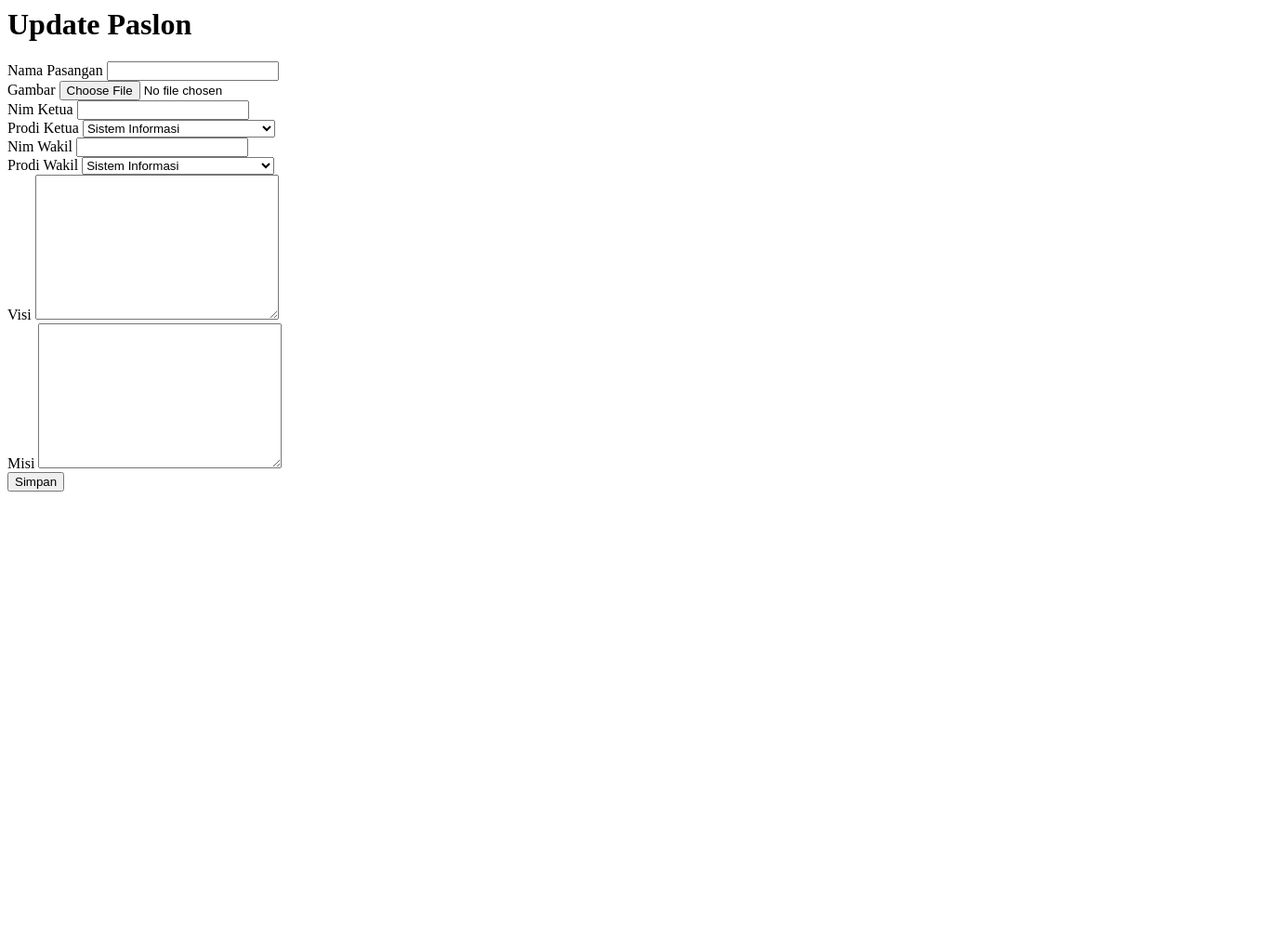
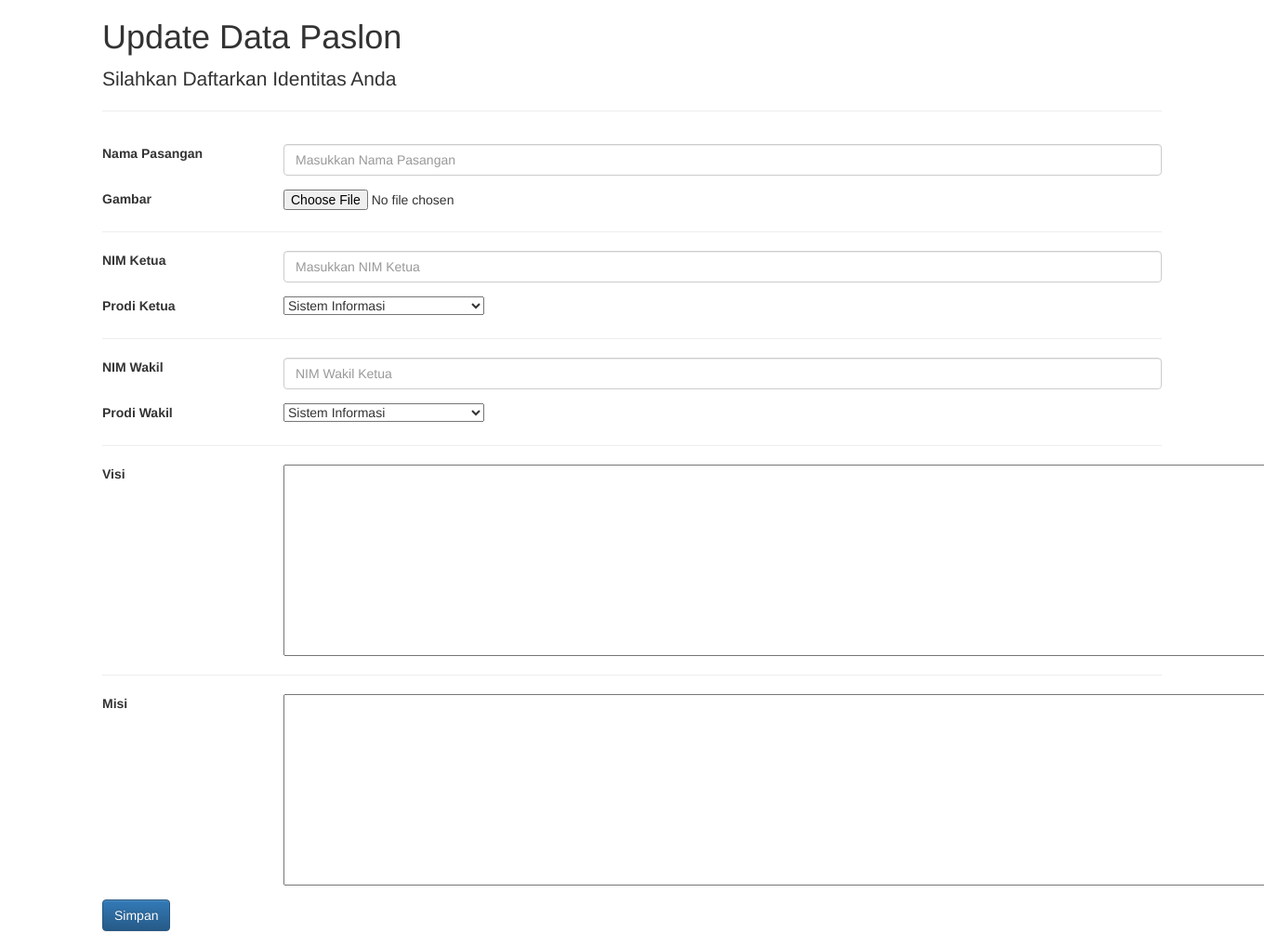
Before and after one commit to dewiaap/pemilu, a CodeIgniter app: page /pemilu/index.php/pemilwa/viewupdatepaslon/1 in a window 1360 px wide; the page is wider, and only the part inside the window is pictured. Shown: that part at 93% size. Before the commit the page ends 529 px from the top of that part, so only its background shows below. Run offline with CodeIgniter, Linux system fonts and the light colour scheme; a user stored in the database is signed in; data comes from the database, SQL or seed files in the repository; data that the repository does not hold is empty.

Commit message:
Update ubah_paslon.php

```diff
--- a/application/views/admin/ubah_paslon.php
+++ b/application/views/admin/ubah_paslon.php
@@ -1,36 +1,87 @@
 <html>
 <head>
 <title></title>
+<link rel="stylesheet" href="<?=base_url();?>assets/bootstrap/css/bootstrap.min.css">
+
 </head>
-<body>
-    <h1>Update Paslon</h1>
+    <body class="d-flex flex-column h-100">
+    <!-- Page Content -->
+<main role="main" class="flex-shrink-0">
+  <div class="container">
+    <h1 class="mt-5">Update Data Paslon</h1>
+    <p class="lead">Silahkan Daftarkan Identitas Anda</p>
+    <hr size="10px">
     <form action="<?=base_url()?>pemilwa/updatepaslon" method="post" enctype="multipart/form-data">
+    <div class="form-group row">
         <input type="hidden" name="no_urut" value="<?=$paslon->no_urut?>">
-    <label for="nama_pasangan">Nama Pasangan</label>
-    <input type="text" name="nama_pasangan" id="nama_pasangan" value="<?=$paslon->nama_pasangan?>">
-    <br><label for="gambar">Gambar</label>
+    </div>
+    <div class="form-group row">
+      <label for="nama_pasangan" class="col-sm-2 col-form-label">Nama Pasangan</label>
+      <div class="col-sm-10">
+        <input type="text" name="nama_pasangan" id="nama_pasangan" class="form-control" placeholder="Masukkan Nama Pasangan" value="<?=$paslon->nama_pasangan?>" required>
+      </div>
+    </div>
+    <div class="form-group row">
+      <label for="gambar" class="col-sm-2 col-form-label">Gambar</label>
+      <div class="col-sm-10">
         <input type="file" name="gambar" id="gambar">
-    <br><label for="nim_ketua">Nim Ketua</label>
-    <input type="text" name="nim_ketua" id="nim_ketua" value="<?=$paslon->nim_ketua?>">
-    <br><label for="id_prodi_ketua">Prodi Ketua</label>
+      </div>
+    </div>
+    <hr/>
+    <div class="form-group row">
+      <label for="nim_ketua" class="col-sm-2 col-form-label">NIM Ketua</label>
+      <div class="col-sm-10">
+        <input type="text" name="nim_ketua" id="nim_ketua" class="form-control" placeholder="Masukkan NIM Ketua" value="<?=$paslon->nim_ketua?>" required>
+      </div>
+    </div>
+    <div class="form-group row">
+      <label for="id_prodi_ketua" class="col-sm-2 col-form-label">Prodi Ketua</label>
+      <div class="col-sm-10">
       <select name="id_prodi_ketua" id="id_prodi_ketua">
         <?php foreach($prodi as $p){?>
         <option value="<?=$p->id_prodi?>"<?php if($p->id_prodi == $paslon->id_prodi_ketua){echo "selected";}?>><?=$p->prodi?></option>
         <?php } ?>
       </select>
-    <br><label for="nim_wakil">Nim Wakil</label>
-    <input type="text" name="nim_wakil" id="nim_wakil" value="<?=$paslon->nim_wakil?>">
-    <br><label for="id_prodi_wakil">Prodi Wakil</label>
+      </div>
+    </div>
+    <hr/>
+    <div class="form-group row">
+      <label for="nim_wakil" class="col-sm-2 col-form-label">NIM Wakil</label>
+      <div class="col-sm-10">
+        <input type="text" name="nim_wakil" id="nim_wakil" class="form-control" placeholder="NIM Wakil Ketua" value="<?=$paslon->nim_wakil?>" required>
+      </div>
+    </div>
+    <div class="form-group row">
+      <label for="id_prodi_wakil" class="col-sm-2 col-form-label">Prodi Wakil</label>
+      <div class="col-sm-10">
       <select name="id_prodi_wakil" id="id_prodi_wakil" value="<?=$paslon->id_prodi_wakil?>">
         <?php foreach($prodi as $p){?>
         <option value="<?=$p->id_prodi?>"<?php if($p->id_prodi == $paslon->id_prodi_ketua){echo "selected";}?>><?=$p->prodi?></option>
         <?php } ?>
       </select>
-    <br><label for="visi">Visi</label>
-    <textarea name="visi" id="visi" cols="30" rows="10"><?=$paslon->visi?></textarea>
-    <br><label for="misi">Misi</label>
-    <textarea name="misi" id="misi" cols="30" rows="10"><?=$paslon->misi?></textarea>
-    <br><input type="submit" value="Simpan">
+      </div>
+    </div>
+    <hr/>
+    <div class="form-group row">
+    <label for="visi" class="col-sm-2 col-form-label">Visi</label>
+    <div class="col-sm-10">
+    <textarea name="visi" id="visi" cols="130" rows="10" required><?=$paslon->visi?></textarea>
+    </div>
+  </div>
+  <hr/>
+  <div class="form-group row">
+    <label for="misi" class="col-sm-2 col-form-label">Misi</label>
+    <div class="col-sm-10">
+    <textarea name="misi" id="misi" cols="130" rows="10" required><?=$paslon->misi?></textarea>
+    </div>
+  </div>
+  <div class="form-group row">
+    <div class="col-sm-10">
+      <button type="submit" class="btn btn-primary" name="register">Simpan</button>
+    </div>
+  </div>
 </form>
+  </div>
+</main>
 </body>
 </html>
```
Lines whose indentation alone changed are shown as unchanged.
